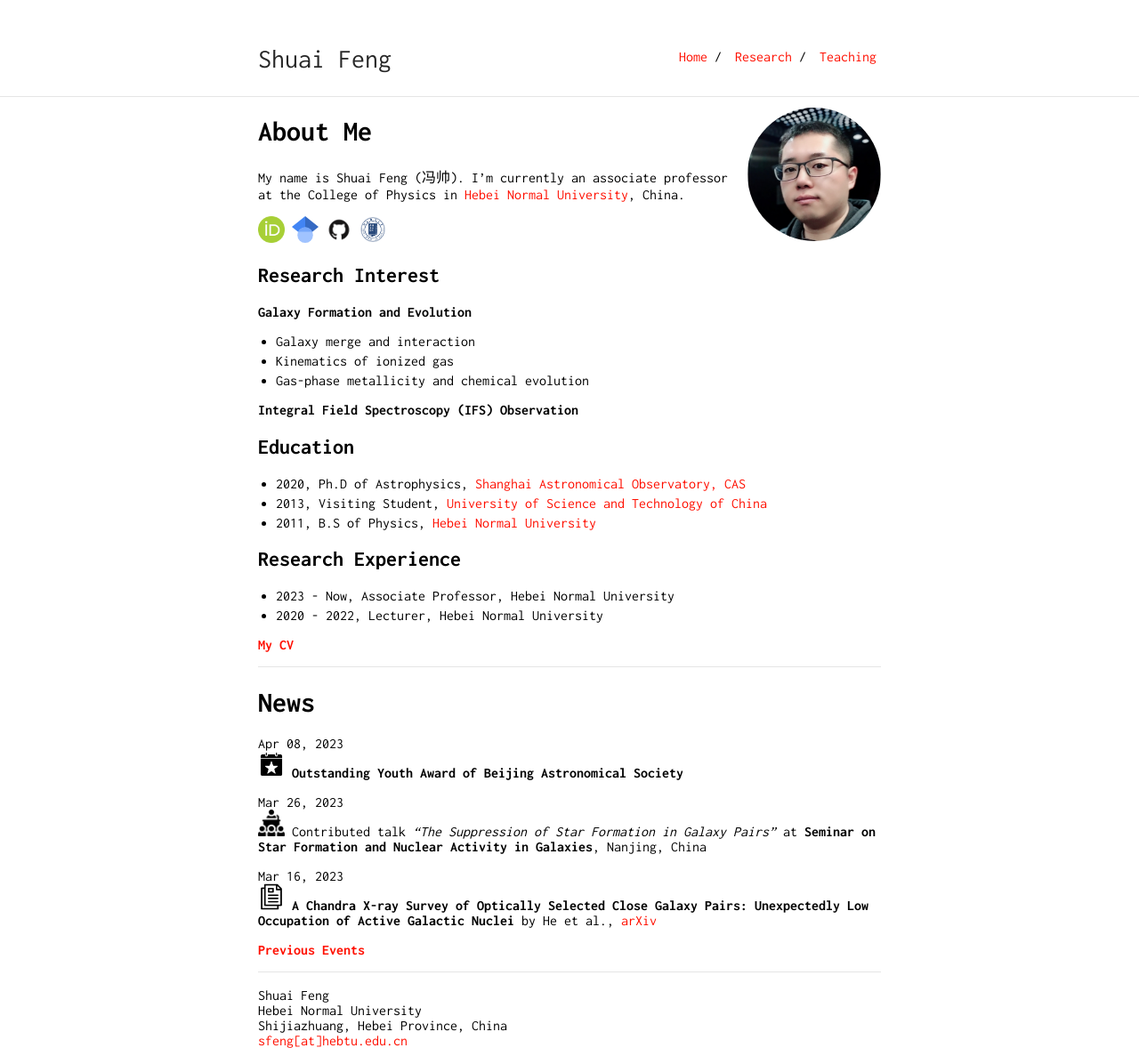
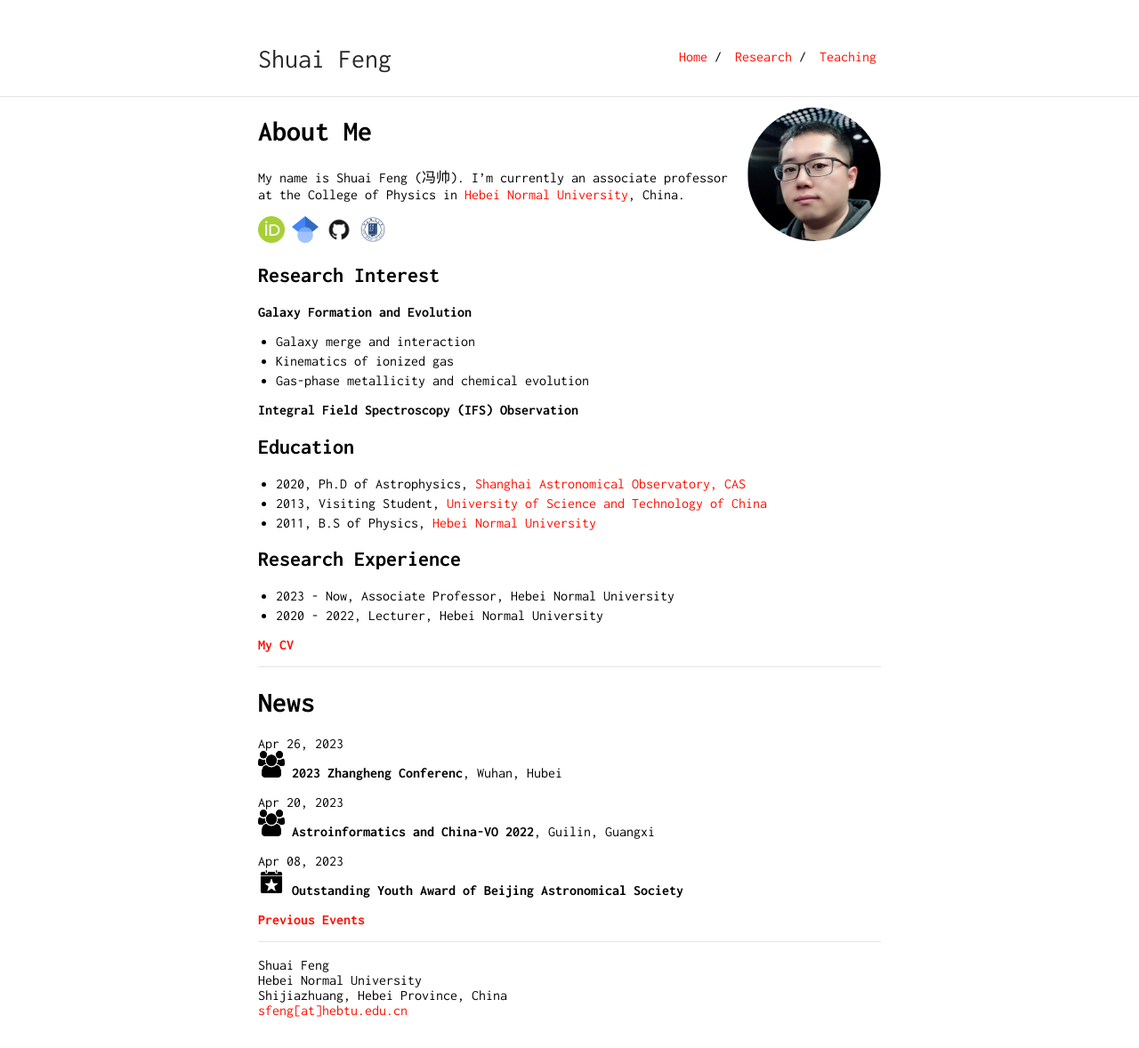
Before and after one commit to fengshuai0210/fengshuai0210.github.io, a Jekyll site: the page built from index.md, in a window 1280 px wide. Shown: the whole page at 89% size. Built offline with Jekyll 4.4.1, drawn with Linux system fonts in a browser that asks for light colours; after the commit the page ends 1144 px from its top, so only the background shows below that.

Commit message:
Update index.md

```diff
--- a/index.md
+++ b/index.md
@@ -36,13 +36,13 @@ My name is Shuai Feng (冯帅). I'm currently an associate professor at the Coll
 ----
 # News
 
+Apr 26, 2023\
+<img src="/image/meeting-icon.png" style="width:30px;height:30px;"> **2023 Zhangheng Conferenc**, Wuhan, Hubei
+
+Apr 20, 2023\
+<img src="/image/meeting-icon.png" style="width:30px;height:30px;"> **Astroinformatics and China-VO 2022**, Guilin, Guangxi
+
 Apr 08, 2023\
 <img src="/image/event-icon.png" style="width:30px;height:30px;"> **Outstanding Youth Award of Beijing Astronomical Society**
 
-Mar 26, 2023\
-<img src="/image/talk-icon.png" style="width:30px;height:30px;"> Contributed talk *"The Suppression of Star Formation in Galaxy Pairs"* at **Seminar on Star Formation and Nuclear Activity in Galaxies**, Nanjing, China
-
-Mar 16, 2023\
-<img src="/image/paper-icon.png" style="width:30px;height:30px;"> **A Chandra X-ray Survey of Optically Selected Close Galaxy Pairs: Unexpectedly Low Occupation of Active Galactic Nuclei** by He et al., [arXiv](https://arxiv.org/abs/2303.08388)
-
 **[Previous Events](./events)**
```
